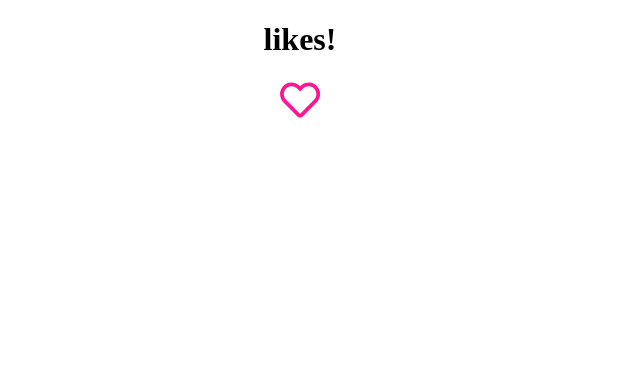
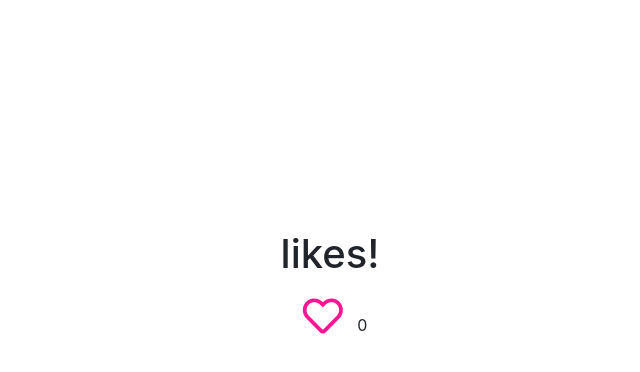
Before and after one commit to tony2tones/likes, an Angular app: page / in a window 1280 px wide. Shown: the top 372 px of the page, without its empty margins (340-980 px from the left). Built offline with nearby package versions, Linux system fonts and the light colour scheme.

Commit message:
working on stylings and buttons

```diff
--- a/package.json
+++ b/package.json
@@ -19,7 +19,9 @@
     "@angular/platform-browser": "~7.2.0",
     "@angular/platform-browser-dynamic": "~7.2.0",
     "@angular/router": "~7.2.0",
+    "bootstrap": "^4.3.1",
     "core-js": "^2.5.4",
+    "ngx-bootstrap": "^4.0.1",
     "rxjs": "~6.3.3",
     "tslib": "^1.9.0",
     "zone.js": "~0.8.26"
--- a/src/app/app.component.css
+++ b/src/app/app.component.css
@@ -1,9 +1,19 @@
 .fa-heart {
+  padding: 10px;
   font-size: 40px;
   color: deeppink;
 }
 
+.fa-heart:hover {
+  cursor: pointer;
+}
+
 .container {
-  height: 10em;
-  position: relative;
+    width: 400px;
+    height: 250px;
+    padding: 20px;
+    position: absolute;
+    top: 35%;
+    left: 50%;
+    margin: -70px 0 0 -170px;
 }
--- a/src/app/app.component.html
+++ b/src/app/app.component.html
@@ -1,12 +1,13 @@
 <!--The content below is only a placeholder and can be replaced.-->
 <div style="text-align:center">
-  <h1>{{ title }}!</h1>
   <div class="container">
+    <h1>{{ title }}!</h1>
     <i
       (click)="clickHandler()"
       class="fa-heart"
       [ngClass]="{ fas: isClicked, far: !isClicked }"
     >
     </i>
+    {{ count }}
   </div>
 </div>
--- a/src/app/app.component.ts
+++ b/src/app/app.component.ts
@@ -1,17 +1,18 @@
-import { Component } from '@angular/core';
+import { Component } from "@angular/core";
 
 @Component({
-  selector: 'app-root',
-  templateUrl: './app.component.html',
-  styleUrls: ['./app.component.css']
+  selector: "app-root",
+  templateUrl: "./app.component.html",
+  styleUrls: ["./app.component.css"]
 })
 export class AppComponent {
-  title = 'likes';
+  title = "likes";
   isClicked: boolean = false;
   count = 0;
 
   clickHandler() {
-     this.isClicked = !this.isClicked;
-     console.log('the heart has been clicked', this.isClicked);
+    this.isClicked = !this.isClicked;
+    if (this.isClicked) this.count++;
+    else this.count--;
   }
 }
--- a/src/styles.css
+++ b/src/styles.css
@@ -1 +1,2 @@
 /* You can add global styles to this file, and also import other style files */
+@import "~bootstrap/dist/css/bootstrap.css";
```
Also changed, not shown: 1 other file (tests, documents, lock files or other folders).
